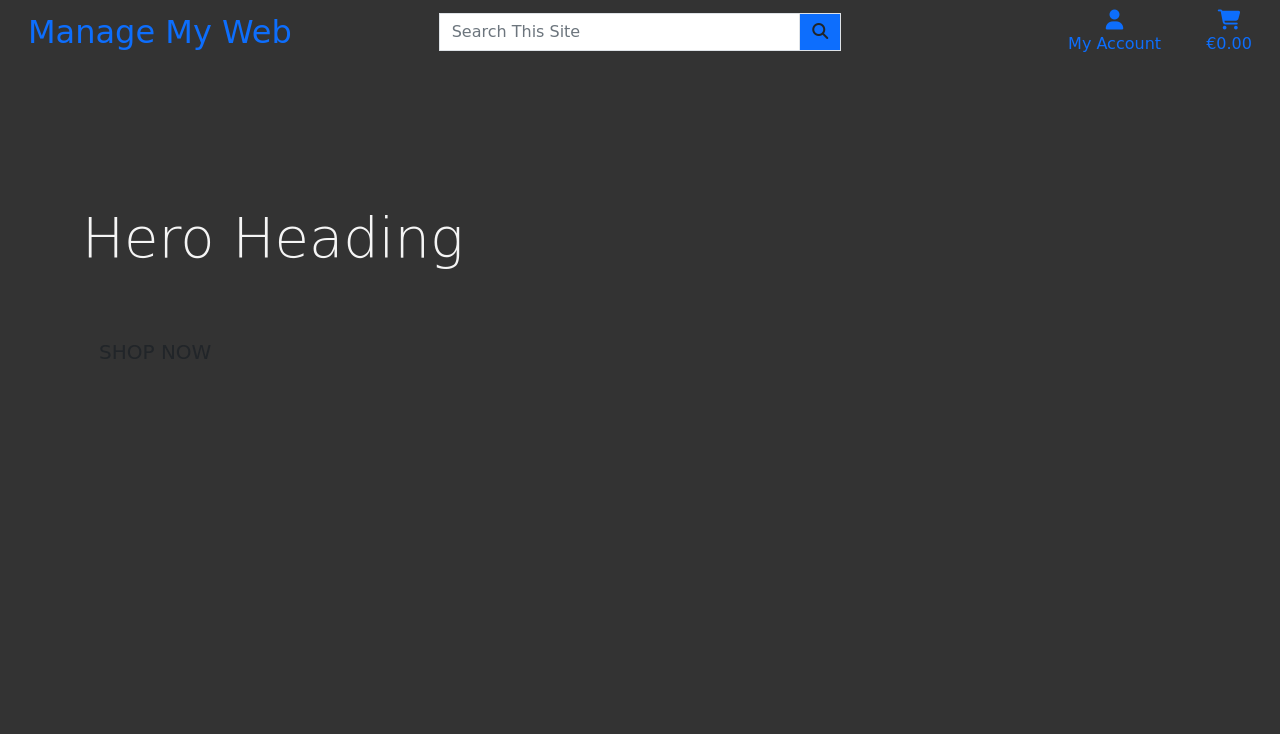
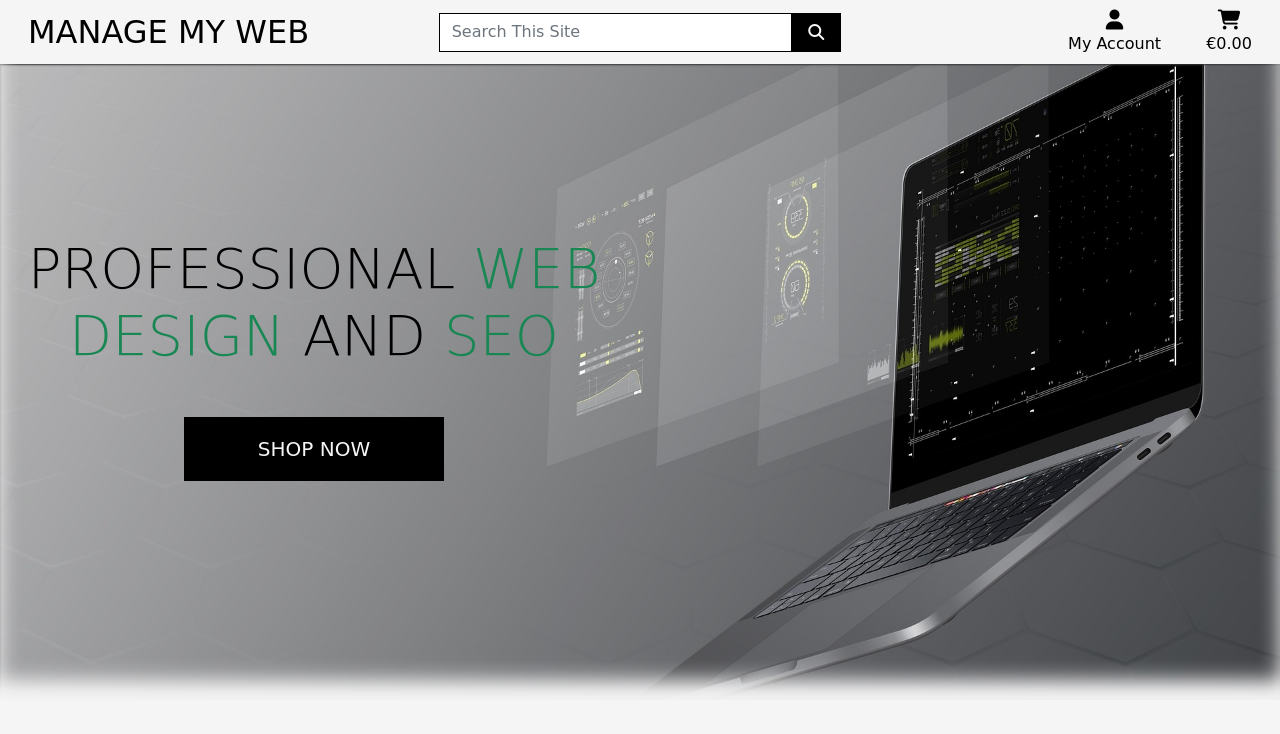
Before and after one commit to J-O-B/manage-my-web, a Django app: page / in a window 1280 px wide. Shown: the top 734 px of the page. Run offline with Django 3.2, Linux system fonts and the light colour scheme; some libraries are stand-ins or nearby versions; some web fonts are replaced.

Commit message:
completed homepage hero section and header section

```diff
--- a/home/templates/home/index.html
+++ b/home/templates/home/index.html
@@ -11,15 +11,17 @@
 
 {% block content %}
 
-    <div class="container h-100" id="home-hero">
+    <div class="container-fluid g-0 h-100" id="home-hero">
         <div class="row h-100">
             <div class="col-7 col-md-6 my-auto">
-                <h1 class="display-4 logo-font text-black">
-                    Hero Heading
+                <h1 class="display-4 logo-font text-black text-center">
+                    Professional
+                    <span class="text-success">Web Design</span> and
+                    <span class="text-success">SEO</span>
                 </h1>
                 <div class="my-5">
-                    <h4>
-                        <a href="#" class="shop-now-button btn btn-lg rounded-0 text-uppercase py-3">
+                    <h4 class="text-center">
+                        <a href="#" class="shop-now-button btn btn-lg text rounded-0 text-uppercase py-3">
                             Shop Now
                         </a>
                     </h4>
--- a/home/urls.py
+++ b/home/urls.py
@@ -3,5 +3,4 @@
 
 urlpatterns = [
     path('', views.Index, name="home"),
-
 ]
--- a/manage_my_web/settings.py
+++ b/manage_my_web/settings.py
@@ -156,3 +156,6 @@
 
 STATIC_URL = '/static/'
 STATICFILES_DIRS = (os.path.join(BASE_DIR, 'static'),)
+
+MEDIA_URL = '/media/'
+MEDIA_ROOT = os.path.join(BASE_DIR, 'media')
--- a/manage_my_web/urls.py
+++ b/manage_my_web/urls.py
@@ -15,9 +15,11 @@
 """
 from django.contrib import admin
 from django.urls import path, include
+from django.conf import settings
+from django.conf.urls.static import static
 
 urlpatterns = [
     path('admin/', admin.site.urls),
     path('accounts/', include('allauth.urls')),
     path('', include('home.urls'))
-]
+] + static(settings.MEDIA_URL, document_root=settings.MEDIA_ROOT)
--- a/static/css/base.css
+++ b/static/css/base.css
@@ -3,8 +3,88 @@
 }
 
 body{
-    background-color: #333333;
-    color: #f5f5f5;
+    background-color: #f5f5f5;
+    color: #333333;
     height: calc(100vh - 164px);
     font-family: 'Zen Dots', cursive;
 }
+
+#home-hero{
+    width: 100vw;
+    overflow: hidden;
+    background: url('../../media/hero-home.jpg');
+    background-size: cover;
+    background-repeat: no-repeat;
+    background-position: center;
+    box-shadow:
+        inset 0px -20px 20px #f5f5f5,
+        inset 0px 1px 2px #333333;
+}
+
+.icon{
+    align-items: center;
+    display: inline-flex;
+    justify-content: center;
+    height: 1.5rem;
+    width: 1.5rem;
+}
+
+.logo-font{
+    text-transform: uppercase;
+}
+
+.main-logo-link{
+    width: fit-content;
+}
+
+.shop-now-button{
+    background: #000;
+    color: #f5f5f5;
+    min-width: 260px;
+}
+
+.btn-black{
+    background: #000;
+    color: #f5f5f5;
+}
+
+.shop-now-button:hover,
+.shop-now-button:active,
+.shop-now-button:focus,
+.btn-black:hover,
+.btn-black:active,
+.btn-black:focus{
+    background: #f5f5f5;
+    color: #000;
+    border: 1px solid #000;
+}
+
+.text-black{
+    color: #000 !important;
+}
+
+.border-black{
+    border: 1px solid #000 !important;
+}
+
+/* ------- MEDIA QUERIES ------- */
+
+/* Larger Container on XL screens */
+@media (min-width:1200px){
+    .container{
+        max-width: 80%;
+    }
+}
+
+@media (max-width:992px){
+    .fixed-top-desktop-only{
+        position: fixed;
+        top: 0;
+        right: 0;
+        left: 0;
+        z-index: 1030;
+    }
+    .header-container{
+        padding-top: 164px;
+    }
+}
--- a/templates/base.html
+++ b/templates/base.html
@@ -52,7 +52,7 @@
             <title>Manage My Web{% block extra_title %}{%endblock%}</title>
     </head>
         <body>
-            <header class="container-fluid fixed-top">
+            <header class="container-fluid fixed-top-desktop-only">
                 <div class="row">
                     <div class="col-12 col-lg-4 my-auto py-1 py-lg-0 text-center text-lg-start">
                         <a href="{% url 'home' %}" class="nav-link main-logo-link">
```
Also changed, not shown: media/hero-home.jpg (added).
